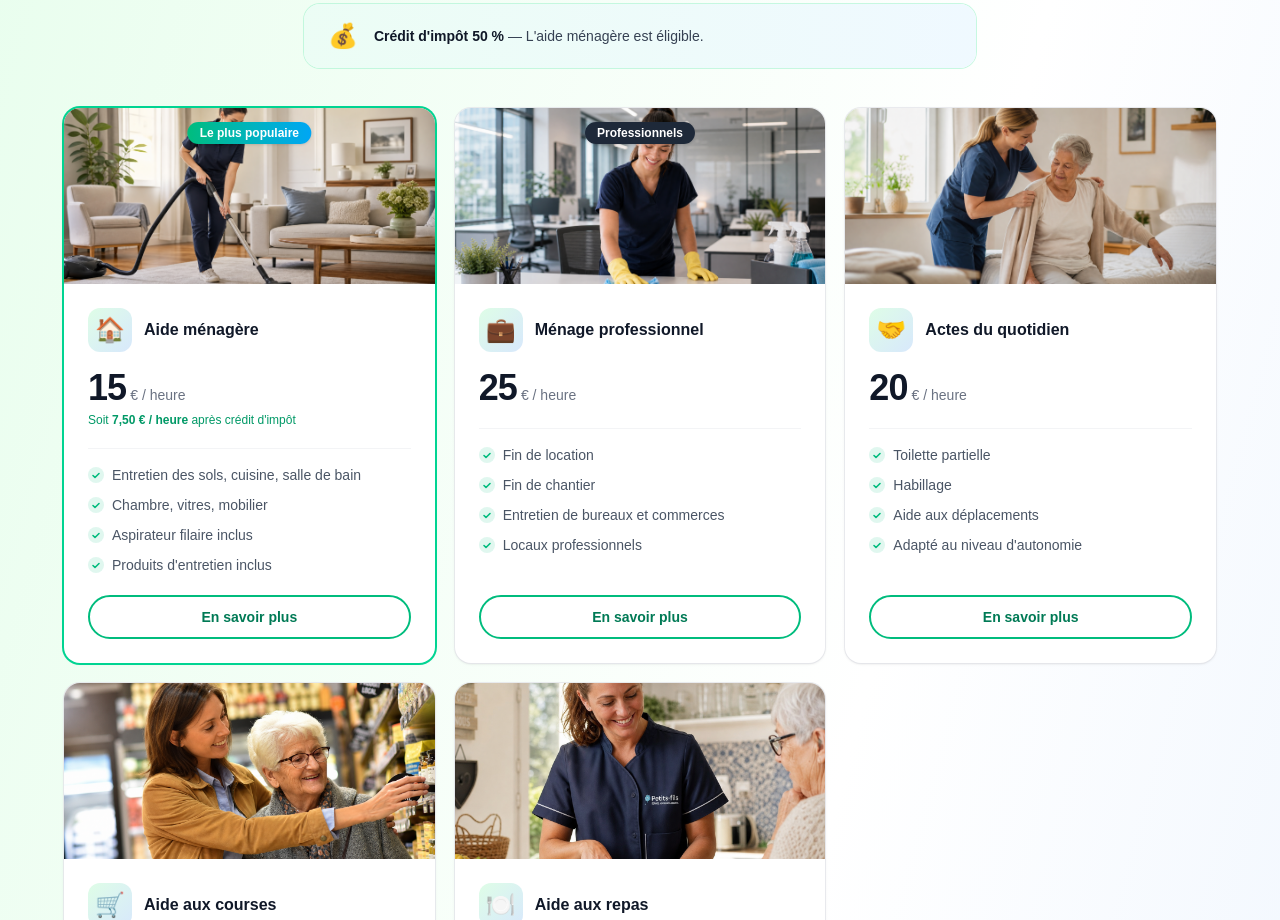
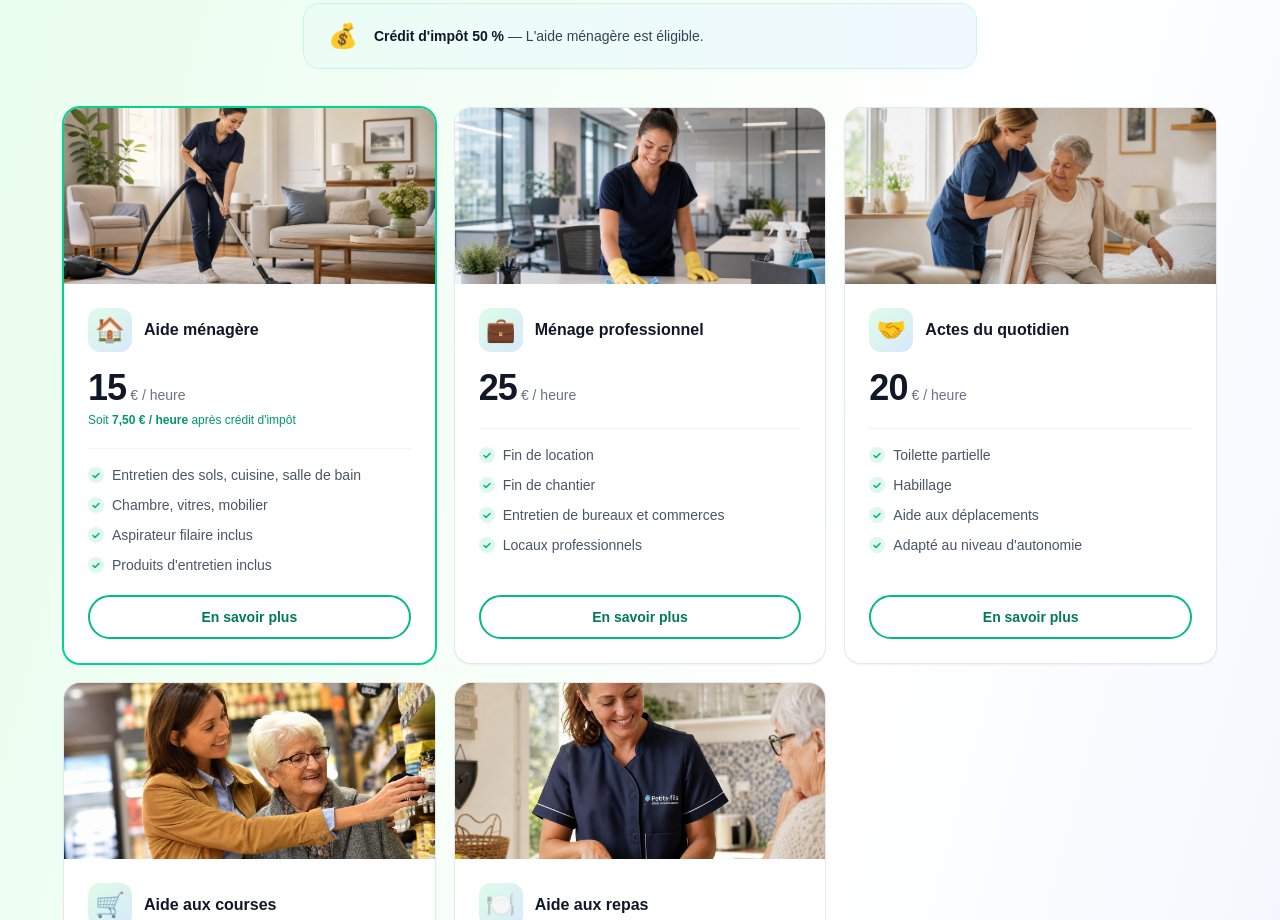
Before and after one commit to nboyet/amservices, a Next.js app: page / in a window 1280 px wide. Shown: the part 860-1780 px from the top of the page. Built offline with nearby package versions, Linux system fonts and the light colour scheme.

Commit message:
feat: remove useless badge

```diff
--- a/app/_components/ServicesPricingSection.tsx
+++ b/app/_components/ServicesPricingSection.tsx
@@ -66,7 +66,6 @@ const PRICING_CARDS: PricingCard[] = [
     unit: "€ / heure",
     highlight: true,
     taxCredit: true,
-    badge: "Le plus populaire",
     features: [
       "Entretien des sols, cuisine, salle de bain",
       "Chambre, vitres, mobilier",
@@ -81,7 +80,6 @@ const PRICING_CARDS: PricingCard[] = [
     title: "Ménage professionnel",
     price: "25",
     unit: "€ / heure",
-    badge: "Professionnels",
     features: [
       "Fin de location",
       "Fin de chantier",
```
